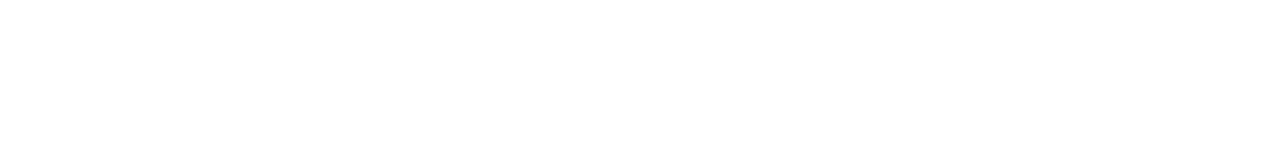
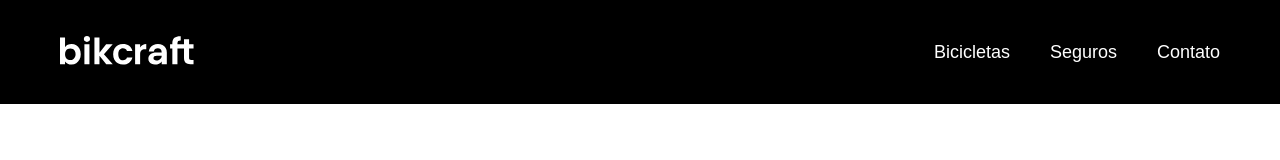
Before and after one commit to TeodoroWillian/Bikcraft-Origamid, a plain HTML site: page index.html in a window 1280 px wide. Drawn offline with Linux system fonts and the light colour scheme.

Commit message:
header e menu

```diff
--- a/css/style.css
+++ b/css/style.css
@@ -0,0 +1,93 @@
+body{
+  margin: 0;
+  font-family: Arial, Helvetica, sans-serif;
+}
+
+ul{
+  margin: 0;
+  padding: 0;
+  list-style: none;
+}
+
+a{
+  text-decoration: none;
+}
+
+.header-bg{
+  background-color:#000000;
+}
+
+.header{
+  flex-wrap: wrap;
+  gap: 20px;
+  display: flex;
+  justify-content: space-between;
+  align-items: center;
+  box-sizing: border-box;
+  padding: 20px;
+  max-width: 1200px;
+  margin-left: auto;
+  margin-right: auto;
+}
+
+.header-menu {
+  display: flex;
+  flex-wrap: wrap;
+  gap: 40px;
+  position: relative;
+}
+
+.header-menu li  {
+  color: #ffffff;
+  display: inline-block;
+  padding: 16px 0px;
+  font-size: 18px;
+  line-height: 32px;
+  font-weight: 500;
+  position: relative;
+}
+.header-menu li:after{
+  content: "";
+  display: block;
+  height: 2px;
+  width: 0;
+  background: #ffffff;
+  margin-top: 4px;
+  transition: 0.3s;
+  position: absolute;
+}
+
+.header-menu li:hover:after{
+  width: 100%;
+}
+
+@media(max-width: 800px){
+  .header-menu{
+    gap: 20px;
+  }
+  .header-menu li {
+    background: #111111;
+    padding: 12px 16px;
+    border-radius: 4px;
+  }
+
+  .header-menu li:hover{
+    background-color:#2E2E2E;
+  }
+
+  .header li:after{
+    display: none;
+  }
+
+}
+
+@media(max-width: 600px){
+  .header-menu{
+  gap: 12px;
+  }
+
+  .header-menu li{
+    padding: 8px 12px;
+    font-size: 14px;
+  }
+}
--- a/index.html
+++ b/index.html
@@ -1,14 +1,30 @@
 <!DOCTYPE html>
 <html lang="pt-br">
-<head>
-  <meta charset="UTF-8">
-  <meta name="description" content="Bicicletas Elétricas de alta precisão e qualidade feitas sob medida para o cliente. Explore o mundo na sua velocidade com a bikcraft">
-  <meta http-equiv="X-UA-Compatible" content="IE=edge">
-  <meta name="viewport" content="width=device-width, initial-scale=1.0">
-  <title>Bikcraft  - Bicicletas Elétricas</title>
-  <link rel="stylesheet" href="./css/style.css">
-</head>
-<body>
-
-</body>
+  <head>
+    <meta charset="UTF-8" />
+    <meta
+      name="description"
+      content="Bicicletas Elétricas de alta precisão e qualidade feitas sob medida para o cliente. Explore o mundo na sua velocidade com a bikcraft"
+    />
+    <meta http-equiv="X-UA-Compatible" content="IE=edge" />
+    <meta name="viewport" content="width=device-width, initial-scale=1.0" />
+    <title>Bikcraft - Bicicletas Elétricas</title>
+    <link rel="stylesheet" href="./css/style.css" />
+  </head>
+  <body>
+    <header class="header-bg">
+      <div class="header">
+        <a href="./">
+          <img src="./img/bikcraft.svg" alt="Bikcraft" />
+        </a>
+        <nav aria-label="primaria">
+          <ul class="header-menu">
+            <li><a href="./bicicletas.html"></a>Bicicletas</li>
+            <li><a href="./seguros.html"></a>Seguros</li>
+            <li><a href="./contato.html"></a>Contato</li>
+          </ul>
+        </nav>
+      </div>
+    </header>
+  </body>
 </html>
```
